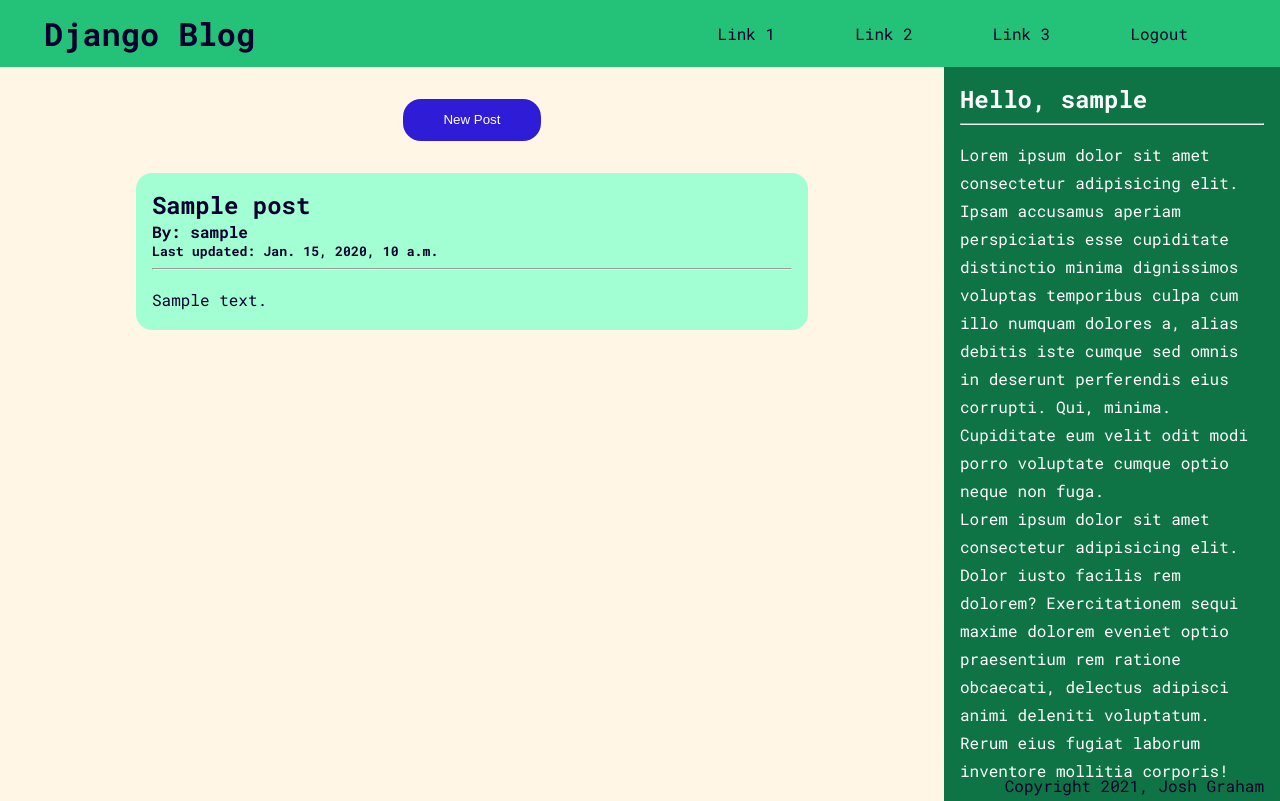
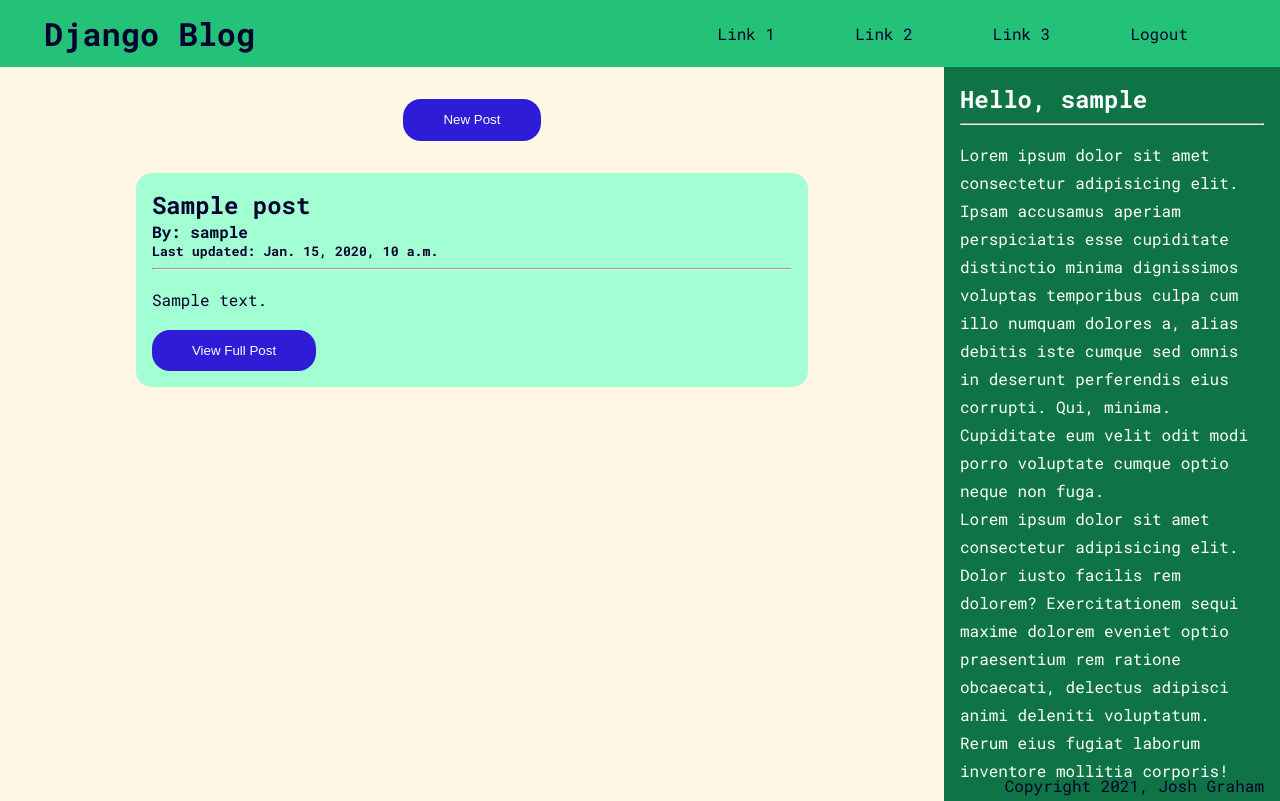
Before and after one commit to JoshGraham14/django-blog, a Django app: page / in a window 1280 px wide. Run offline with Django 3.2, Linux system fonts and the light colour scheme; a user stored in the database is signed in; tables that the repository leaves empty hold one stand-in row (values such as "Sample post").

Commit message:
basic post detail page created

```diff
--- a/blog/templates/index.html
+++ b/blog/templates/index.html
@@ -8,9 +8,10 @@
             <h5>Last updated: {{ post.updated_on }}</h5>
             <hr>
             <p class="card-text" >{{ post.content|slice:":200" }}</p>
+            <button><a class="new-post-btn" href="{% url 'post_detail' post.slug %}">View Full Post</a></button>
         </div>
     {% endfor %}
-{% endblock %}
+{% endblock content %}
 
 {% block side-bar %}
     <h2>Hello, {{ request.user }}</h2>
--- a/blog/urls.py
+++ b/blog/urls.py
@@ -3,9 +3,11 @@ from django.urls import path
 
 urlpatterns = [
     path('', views.index, name='home'),
-    path('<slug:slug>', views.PostDetail.as_view(), name='post_detail'),
+    path('post/<slug:slug>', views.post_detail, name='post_detail'),
     path('login/', views.login_page, name='login_page'),
     path('register/', views.register, name='register'),
     path('logout/', views.logout_user, name='logout_page'),
     path('new-post/', views.new_post, name='new_post')
 ]
+
+# path('<slug:slug>', views.PostDetail.as_view(), name='post_detail'),
--- a/blog/views.py
+++ b/blog/views.py
@@ -70,6 +70,13 @@ def new_post(request):
     return render(request, 'newpost.html', context)
 
 
-class PostDetail(generic.DetailView):
-    model = Post
-    template_name = 'post_detail.html'
+def post_detail(request, slug):
+    post = Post.objects.filter(slug=slug)
+    context = {'post': post[0]}
+    print(context['post'])
+    return render(request, 'postdetail.html', context)
+
+
+# class PostDetail(generic.DetailView):
+#     model = Post
+#     template_name = 'postdetail.html'
--- a/static/css/blog.css
+++ b/static/css/blog.css
@@ -98,6 +98,7 @@ a {
 
 .card-text {
 	width: 60ch;
+	margin-bottom: 1em;
 }
 
 button {
```
Also changed, not shown: blog/templates/postdetail.html (added, +10 -0 lines).
